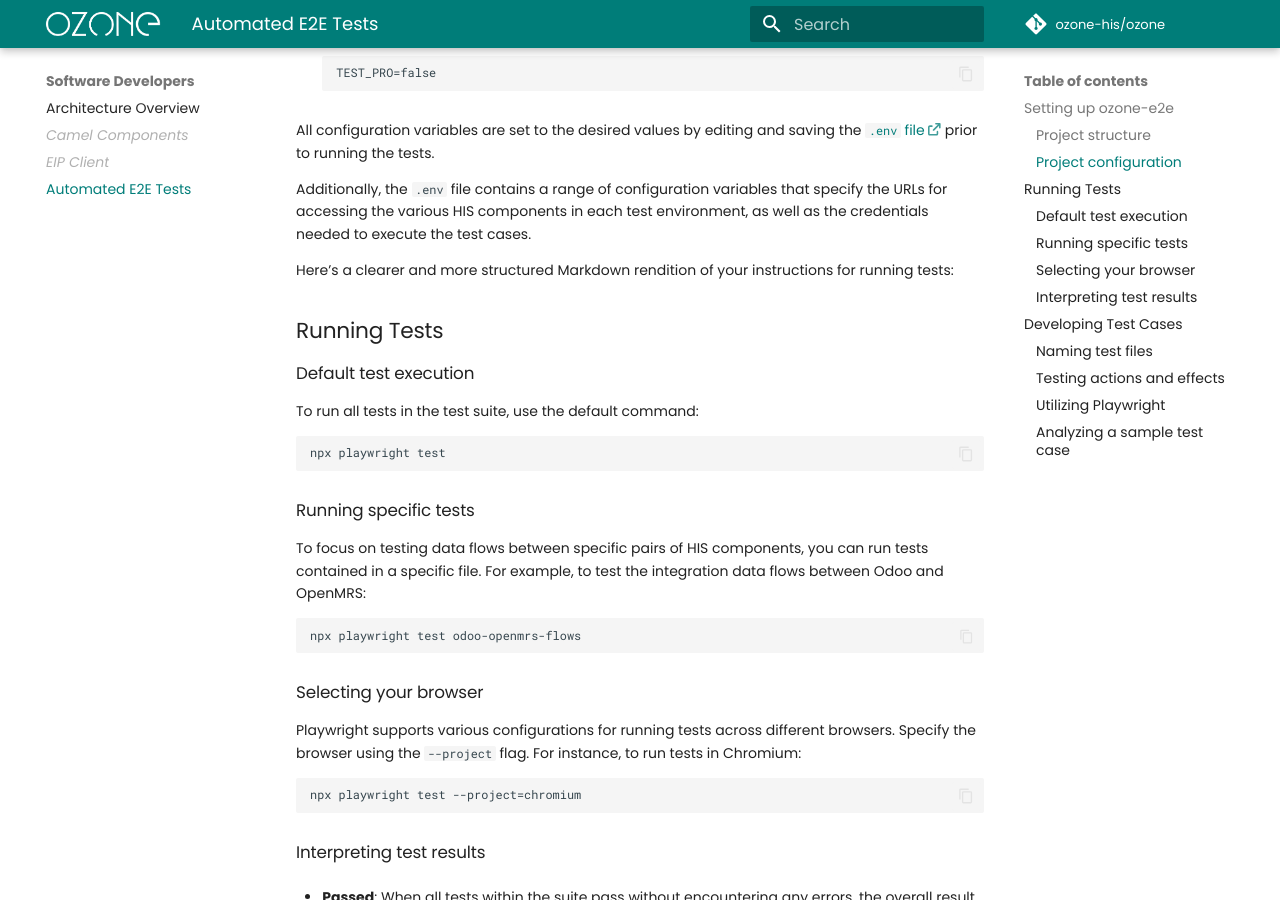
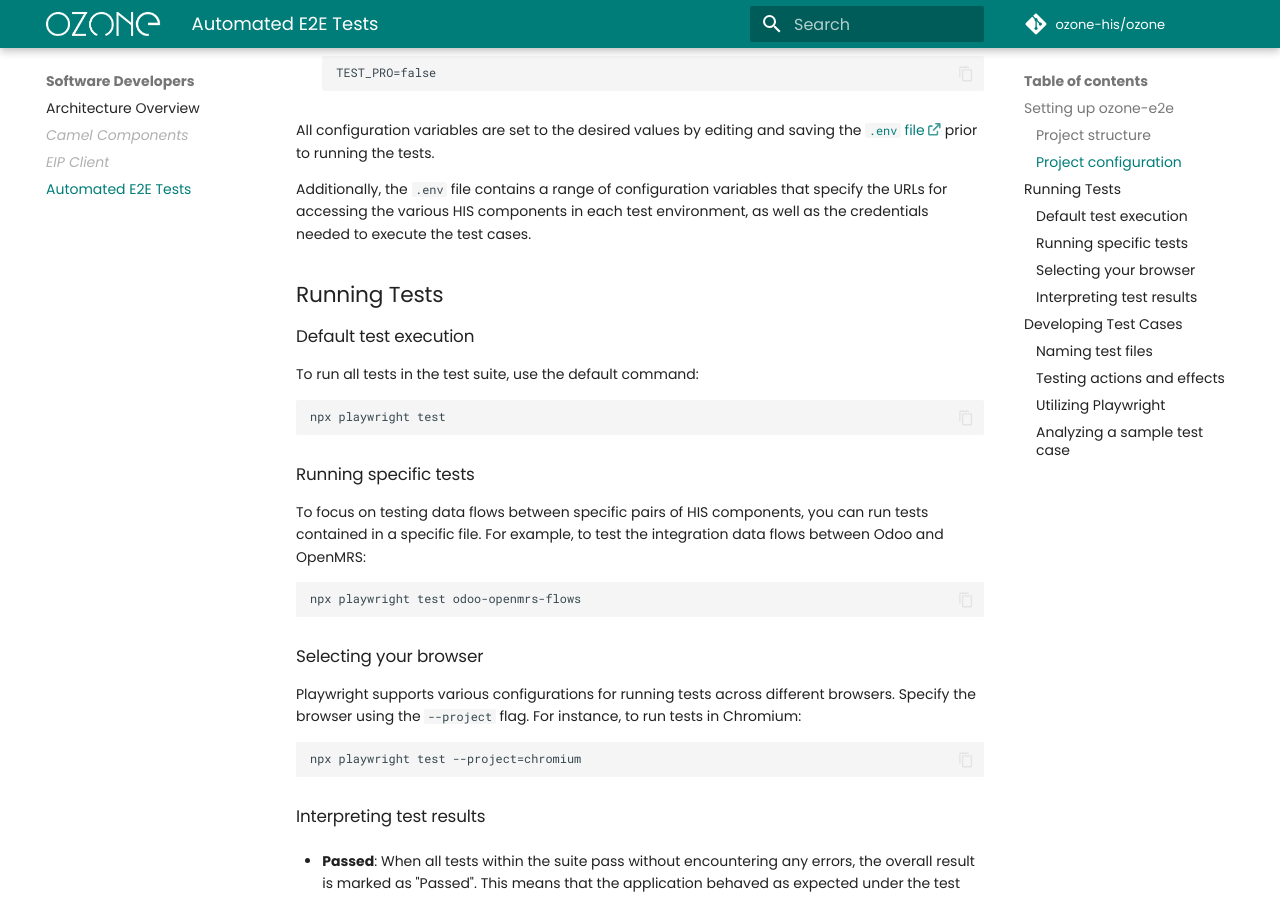
Before and after one commit to ozone-his/ozone-docs, an MkDocs documentation site: the page built from docs/devs/e2e-tests.md, in a window 1280 px wide and 900 px high, scrolled down 1916 px. Built offline with MkDocs 1.6.1 and Material for MkDocs 9.7.7, drawn with Linux system fonts in a browser that asks for light colours; comment, search, counter and statistics services are not loaded.

Commit message:
OZ-340: Removing auto-generated sentence.

```diff
--- a/docs/devs/e2e-tests.md
+++ b/docs/devs/e2e-tests.md
@@ -66,8 +66,6 @@
 All configuration variables are set to the desired values by editing and saving the [`.env` file <small>:fontawesome-solid-arrow-up-right-from-square:</small>](https://github.com/ozone-his/ozone-e2e/blob/main/.env) prior to running the tests.
 
 Additionally, the `.env` file contains a range of configuration variables that specify the URLs for accessing the various HIS components in each test environment, as well as the credentials needed to execute the test cases.
-
-Here’s a clearer and more structured Markdown rendition of your instructions for running tests:
 
 ## Running Tests
 
```
